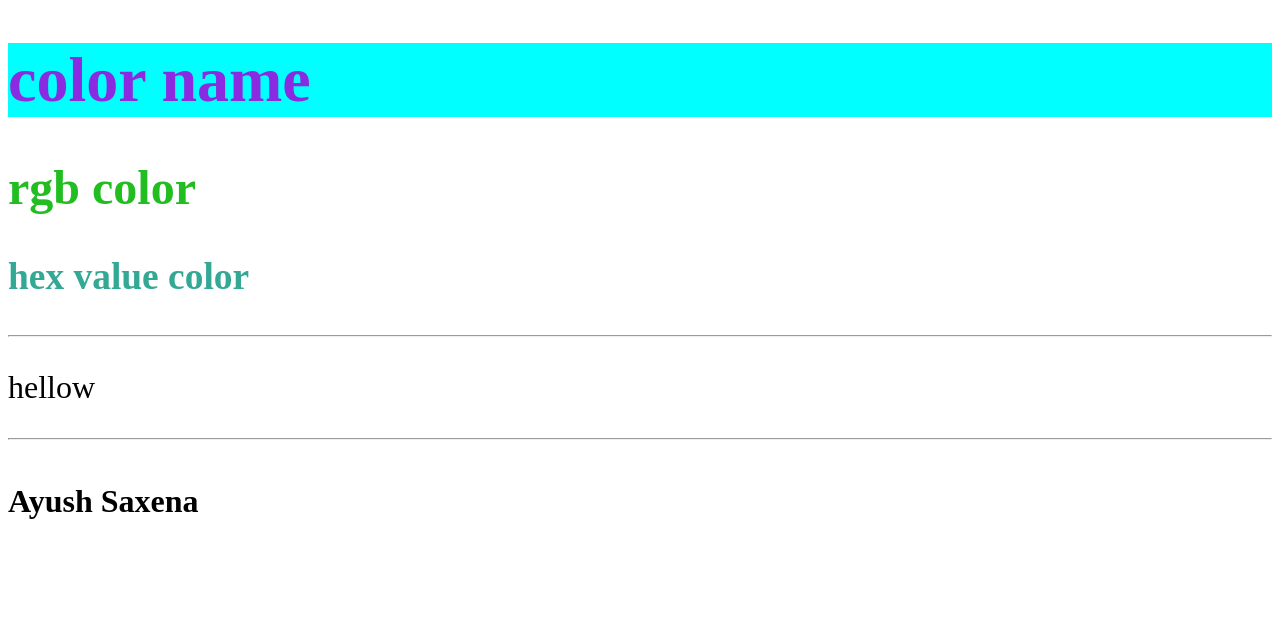
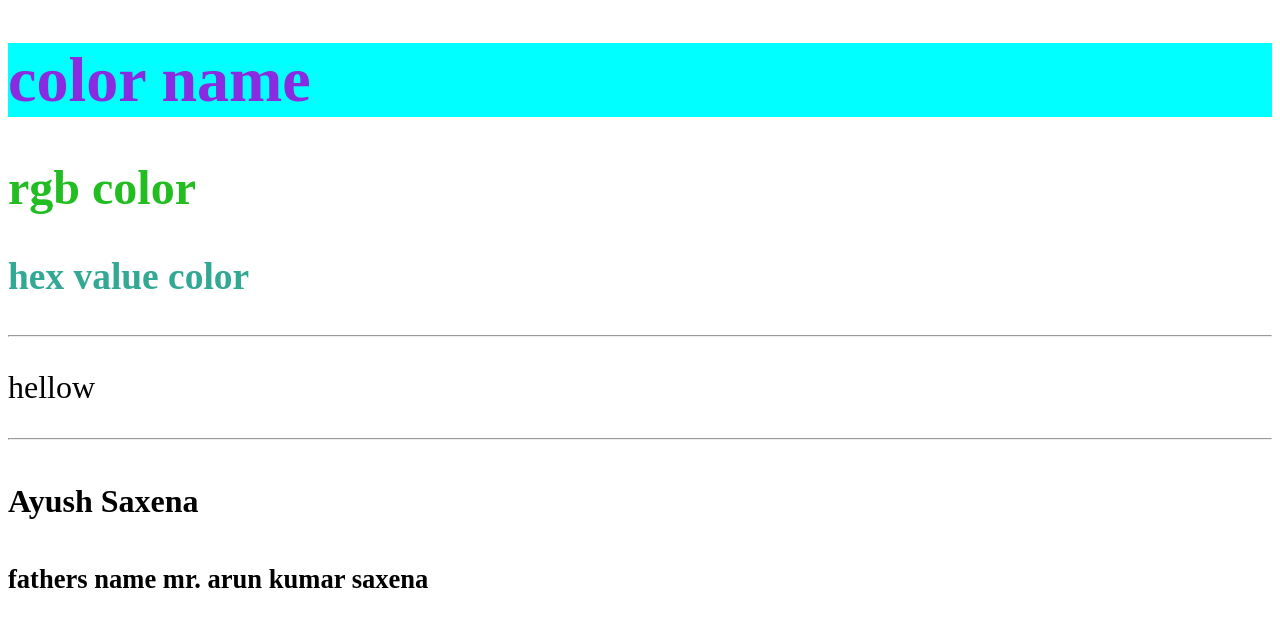
Before and after one commit to sa-ayush/about-css, a plain HTML site: page index.html in a window 1280 px wide. Drawn offline with Linux system fonts and the light colour scheme.

Commit message:
Update index.html

```diff
--- a/index.html
+++ b/index.html
@@ -14,3 +14,4 @@
       <hr>
     <!--about font styling-->
     <h4>Ayush Saxena</h4>
+    <h5>fathers name mr. arun kumar saxena</h5>
```
